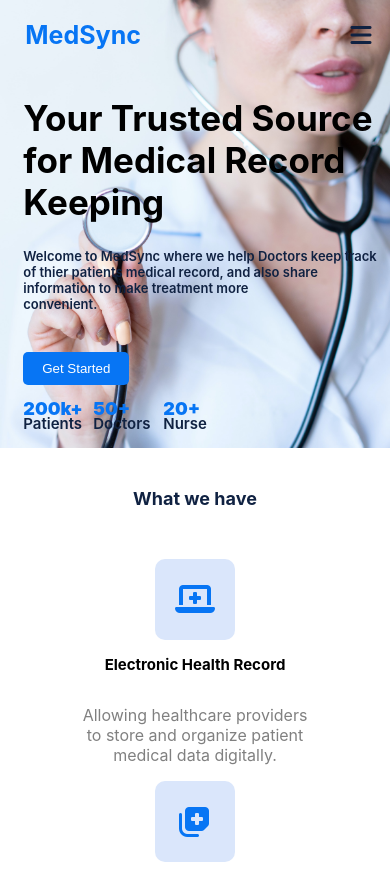
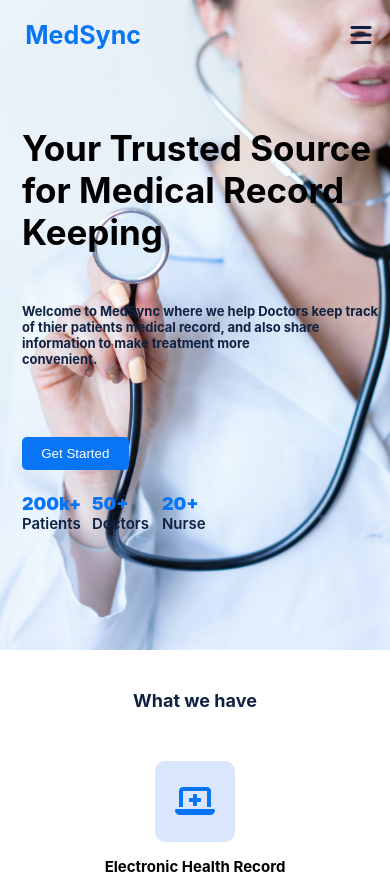
Before and after one commit to OkoroaforDaniel/MedSync-Frontend, a React (Create React App) app in the folder medsync-frontend/: page / in a window 390 px wide. Shown: the top 874 px of the page. Built offline with nearby package versions, Linux system fonts and the light colour scheme.

Commit message:
my commit

```diff
--- a/medsync-frontend/src/Components/Landing/Styles/Landing.css
+++ b/medsync-frontend/src/Components/Landing/Styles/Landing.css
@@ -495,6 +495,7 @@ li {
       background-image: url('../../Images/medsync1.jpg');
       background-size: cover;
       background-repeat: no-repeat;
+      height: 650px;
     }
     .backgroundImg{
       display: none;
@@ -506,6 +507,10 @@ li {
     }
     .CaptionImg{
       margin-left: 10px;
+      margin-top: 80px;
+    }
+    .Caption{
+      margin-top: 1000px;
     }
     .categoryH3{
       font-size: 15px;
@@ -712,7 +717,8 @@ li {
 
     }
     .text1{
-      font-weight: 600;
+      font-weight: 750;
+      margin-top: 10px;
     }
     .num{
       font-weight: 900;
@@ -724,4 +730,19 @@ li {
     .Meet{
       margin-bottom: -60px;
     }
+    .NumText{
+      margin-top: 10px;
+    }
+    .GetStarted{
+        margin-top: 40px;
+    }
+    .NumText1 p{
+      margin-top: 20px;
+    }
+    .NumText2 p{
+      margin-top: 20px;
+    }
+    .NumText3 p{
+      margin-top: 20px;
+    }
   }
```
